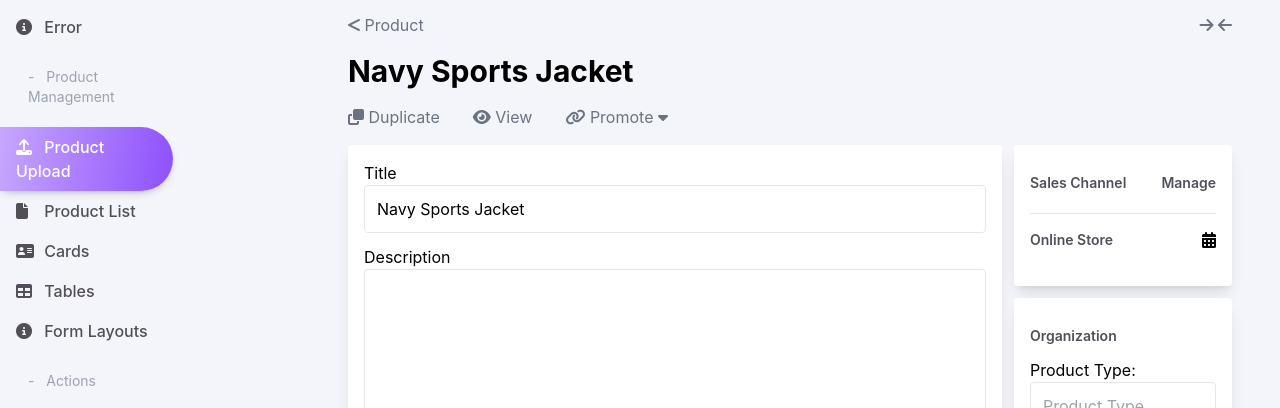
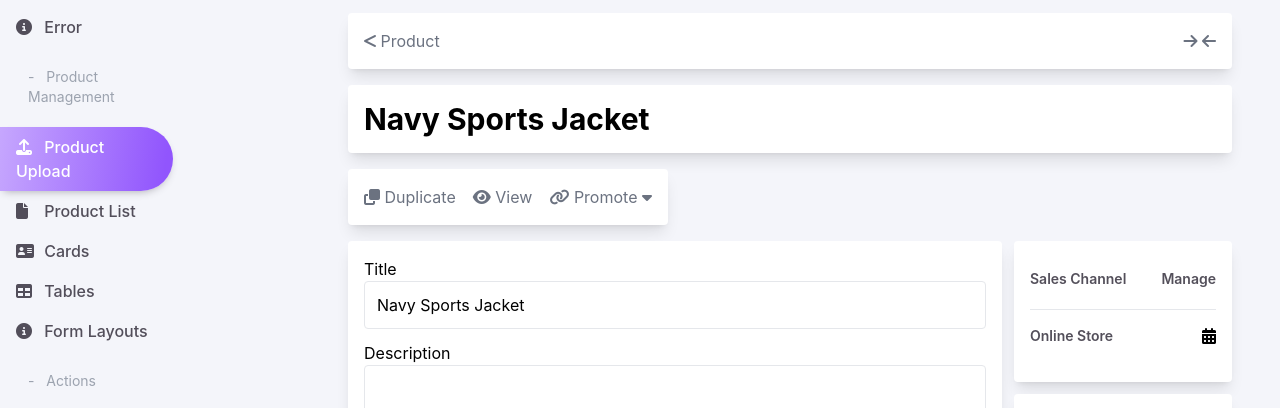
Before and after one commit to zkrana/AdminDashboard, a website: page product-upload.html in a window 1280 px wide. Shown: the part 313-721 px from the top of the page. Drawn offline with Linux system fonts and the light colour scheme.

Commit message:
Product page design last part

```diff
--- a/input/style.css
+++ b/input/style.css
@@ -221,7 +221,15 @@ Account Settings Page Design
 .product-heading{
   @apply text-gray-500 text-base;
 }
-
+.page-navigation-layer{
+  @apply  w-full flex justify-between p-4 bg-white rounded shadow-lg;
+}
+.page-title-layer{
+  @apply w-full bg-white rounded shadow-lg p-4;
+}
+.page-action{
+  @apply w-full sm:w-80 block bg-white rounded shadow-lg p-4;
+}
 /* User Account Popup */
 .profile-card{
   height: 400px;
--- a/product-upload.html
+++ b/product-upload.html
@@ -253,7 +253,7 @@
 
             <!-- Content body -->
             <div class="dashboard-content p-4">
-                <div class="page-navigation-layer w-full flex justify-between">
+                <div class="page-navigation-layer">
                     <div class="page-previous">
                         <a href="#"> <i class="fa-solid fa-less-than product-heading"></i> <span
                                 class="product-heading"> Product </span> </a>
@@ -263,10 +263,10 @@
                         <a href="#"> <i class="fa-solid fa-arrow-left product-heading"></i> </a>
                     </div>
                 </div>
-                <div class="page-title-layer w-full">
+                <div class="page-title-layer">
                     <h1 class="text-black text-3xl font-bold">Navy Sports Jacket</h1>
                 </div>
-                <div class="page-action w-full sm:w-80 block">
+                <div class="page-action">
                     <ul class="flex justify-between items-center">
                         <li class="product-heading">
                             <i class="fa-solid fa-copy"></i>
```
Also changed, not shown: css/main.css.
